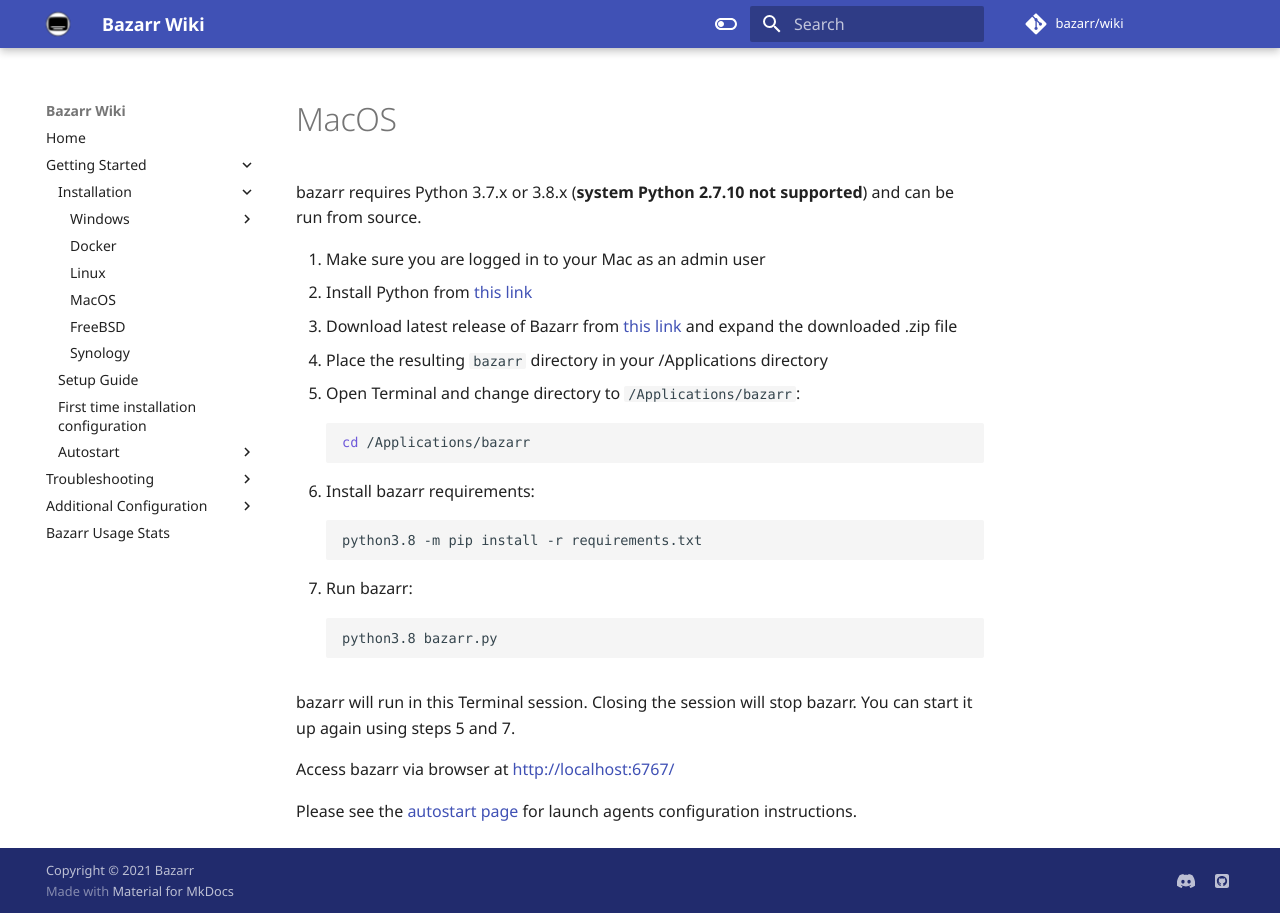
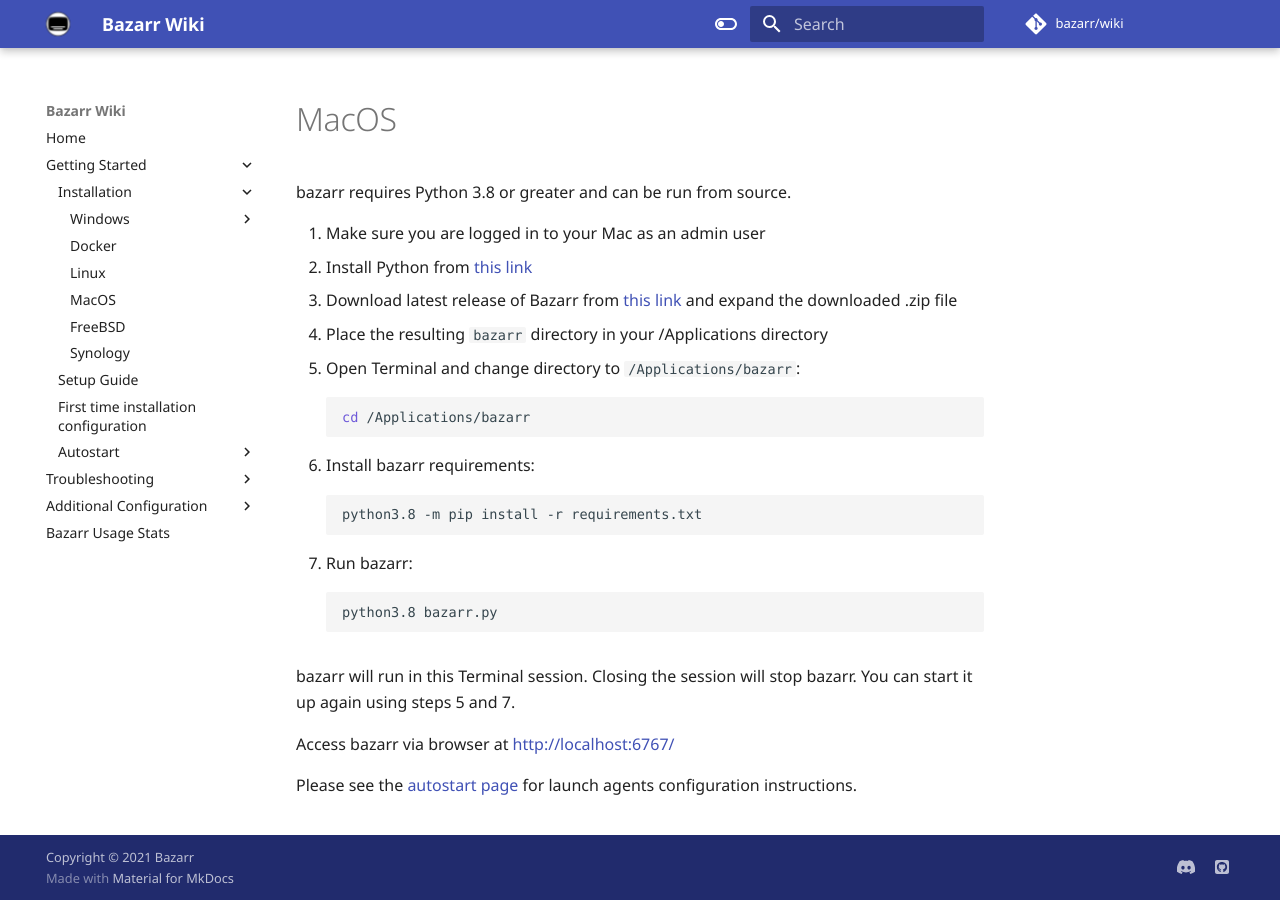
Before and after one commit to bazarr/wiki, an MkDocs documentation site: the page built from docs/Getting-Started/Installation/MacOS/macos.md, in a window 1280 px wide. Built offline with MkDocs 1.6.1 and Material for MkDocs 9.7.7, drawn with Linux system fonts in a browser that asks for light colours; some web fonts are replaced; comment, search, counter and statistics services are not loaded.

Commit message:
Minimal Python version is now 3.8

```diff
--- a/docs/Getting-Started/Installation/MacOS/macos.md
+++ b/docs/Getting-Started/Installation/MacOS/macos.md
@@ -1,6 +1,6 @@
 # MacOS
 
-bazarr requires Python 3.7.x or 3.8.x (**system Python 2.7.10 not supported**) and can be run from source.
+bazarr requires Python 3.8 or greater and can be run from source.
 
 1. Make sure you are logged in to your Mac as an admin user
 1. Install Python from [this link](https://www.python.org/ftp/python/3.8.6/python-3.8.6-macosx10.9.pkg)
```
Also changed, not shown: docs/Getting-Started/Installation/Linux/linux.md (+1 -1 lines), docs/Getting-Started/Installation/Windows/source.md (+2 -2 lines).
